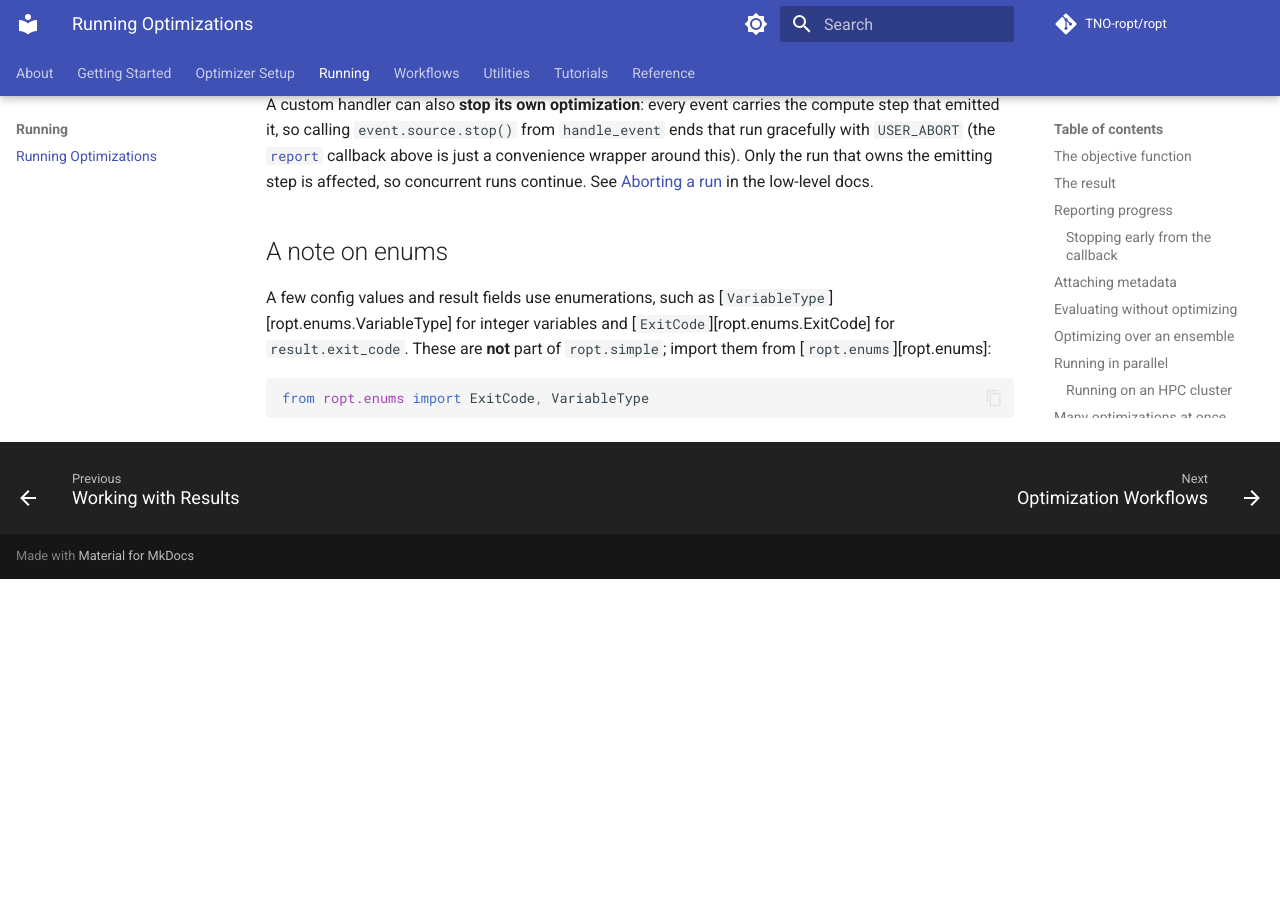
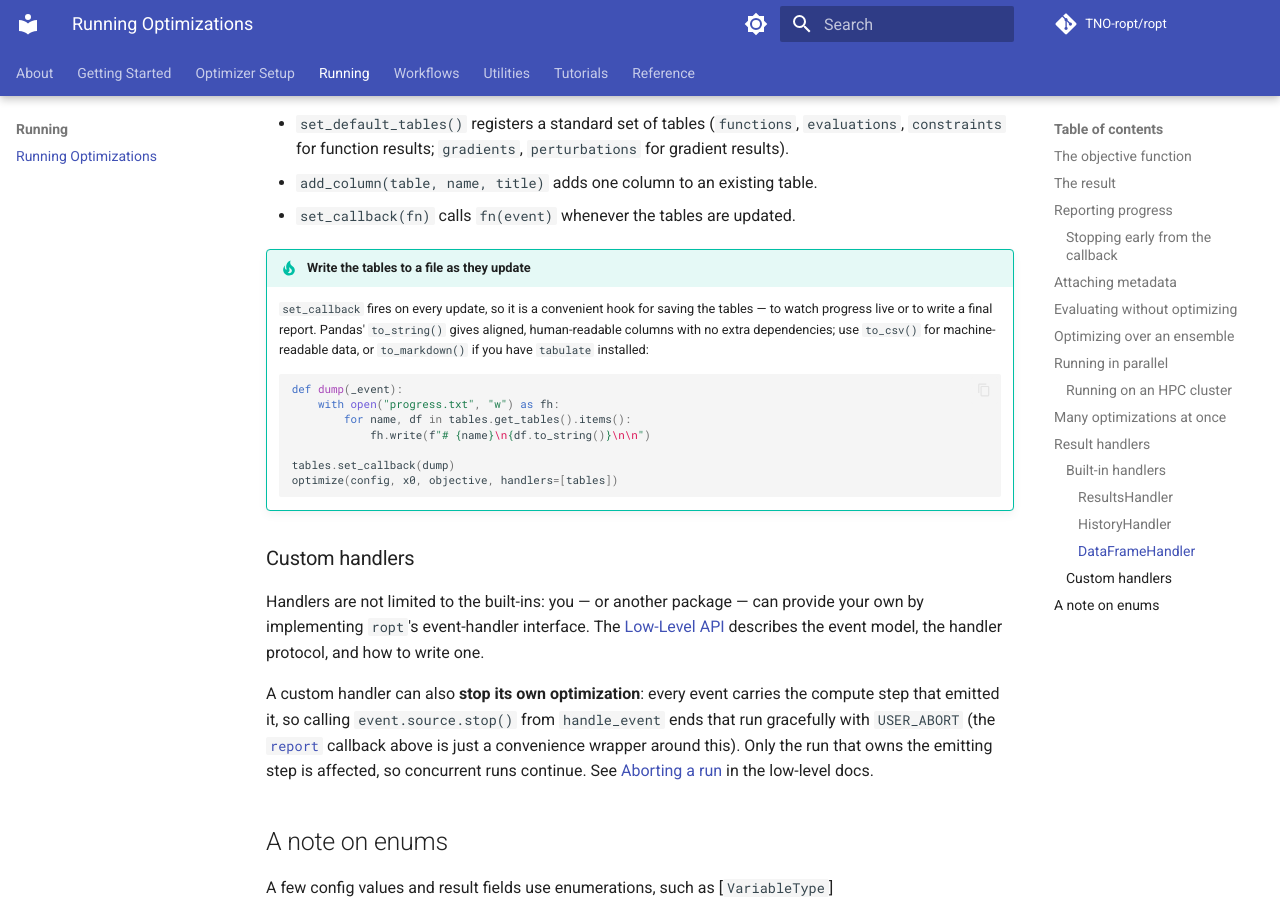
Before and after one commit to TNO-ropt/ropt, an MkDocs documentation site: the page built from docs/running/running.md, in a window 1280 px wide and 900 px high, scrolled down 7747 px. Built offline with MkDocs 1.6.1 and Material for MkDocs 9.7.7, drawn with Linux system fonts in a browser that asks for light colours; comment, search, counter and statistics services are not loaded; the version menu is left out; before the commit the page ends 8326 px from its top, so only the background shows below that; some of the changed text lies outside the part shown.

Commit message:
Update simple docs

````diff
--- a/docs/running/running.md
+++ b/docs/running/running.md
@@ -53,7 +53,9 @@ def objective(variables: np.ndarray, context: EvaluationFunctionContext) -> floa
 ```
 
 - `variables` is a 1-D NumPy array: one set of variable values to evaluate.
-- `context` tells you *which* evaluation this is. Its most important field is
+- `context` is an
+  [`EvaluationFunctionContext`][ropt.components.evaluators.EvaluationFunctionContext]
+  that tells you *which* evaluation this is. Its most important field is
   `context.realization`, the realization number (see
   [Ensembles](#optimizing-over-an-ensemble) below).
 
@@ -80,7 +82,7 @@ result.exit_code         # why the run stopped (an ropt.enums.ExitCode)
 result.variables         # the best variables, or None if none was valid
 result.target_objective  # the objective value at the best point, or None
 result.objectives        # the separate objective values, or None
-result.constraints        # the nonlinear constraint values, or None
+result.constraints       # the nonlinear constraint values, or None
 result.results           # the full low-level result object (see below)
 ```
 
@@ -167,7 +169,8 @@ You can attach arbitrary **metadata** to a run, from two sources:
 
 Neither kind is interpreted by `ropt`. Constant metadata ends up on
 `result.results.metadata`; per-evaluation metadata on
-`result.results.evaluations.metadata` (one entry per realization). See
+`result.results.evaluations.metadata` (one entry per realization). Both kinds can
+be tabulated as columns by the [`DataFrameHandler`](#dataframehandler). See
 [Working with Results](../optimizer_setup/results.md#metadata) for how
 each appears in the pandas export. The full runnable script is
 [examples/simple/metadata.py](https://github.com/TNO-ropt/ropt/blob/main/examples/simple/metadata.py).
@@ -264,6 +267,22 @@ with threads(workers=4):
     results = optimize_many(config, start_points, objective)   # one run per start
 ```
 
+!!! tip "Give each run an ID"
+    Pass a per-run `metadata` list to tag every run with a user-defined
+    identifier that travels with its results (and shows up in a
+    [`DataFrameHandler`](#dataframehandler)'s tables):
+
+    ```python
+    labels = ["low", "mid", "high"]
+    results = optimize_many(
+        config, start_points, objective, metadata=[{"run_id": x} for x in labels]
+    )
+    for result in results:
+        print(result.results.metadata["run_id"])
+    ```
+
+    See [Attaching metadata](#attaching-metadata) for details.
+
 There are two independent levels of concurrency here:
 
 - **The optimizations** always run concurrently, each on its own driver thread.
@@ -371,6 +390,23 @@ Convenience methods:
 - `add_column(table, name, title)` adds one column to an existing table.
 - `set_callback(fn)` calls `fn(event)` whenever the tables are updated.
 
+!!! tip "Write the tables to a file as they update"
+    `set_callback` fires on every update, so it is a convenient hook for saving
+    the tables — to watch progress live or to write a final report. Pandas'
+    `to_string()` gives aligned, human-readable columns with no extra
+    dependencies; use `to_csv()` for machine-readable data, or `to_markdown()`
+    if you have `tabulate` installed:
+
+    ```python
+    def dump(_event):
+        with open("progress.txt", "w") as fh:
+            for name, df in tables.get_tables().items():
+                fh.write(f"# {name}\n{df.to_string()}\n\n")
+
+    tables.set_callback(dump)
+    optimize(config, x0, objective, handlers=[tables])
+    ```
+
 ### Custom handlers
 
 Handlers are not limited to the built-ins: you — or another package — can
````
Also changed, not shown: other parts of docs/running/running.md (+1 -1 lines).
